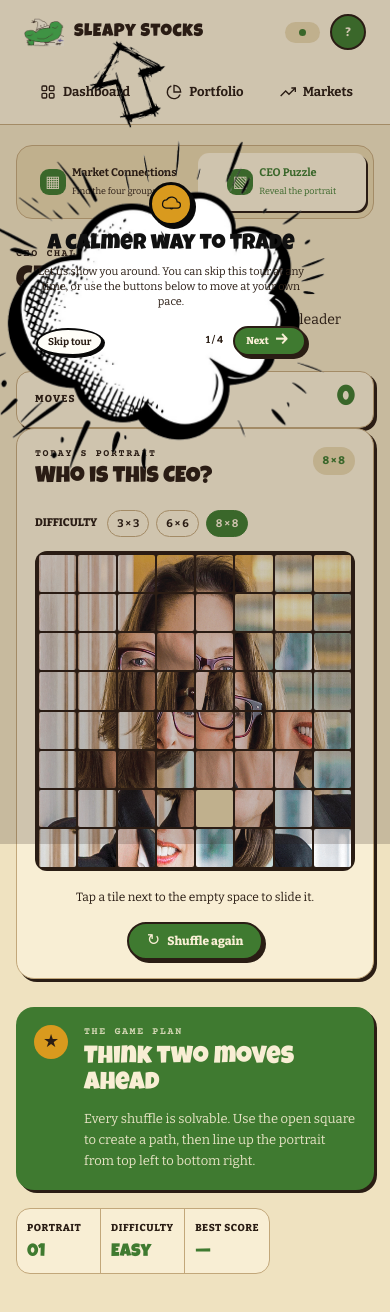
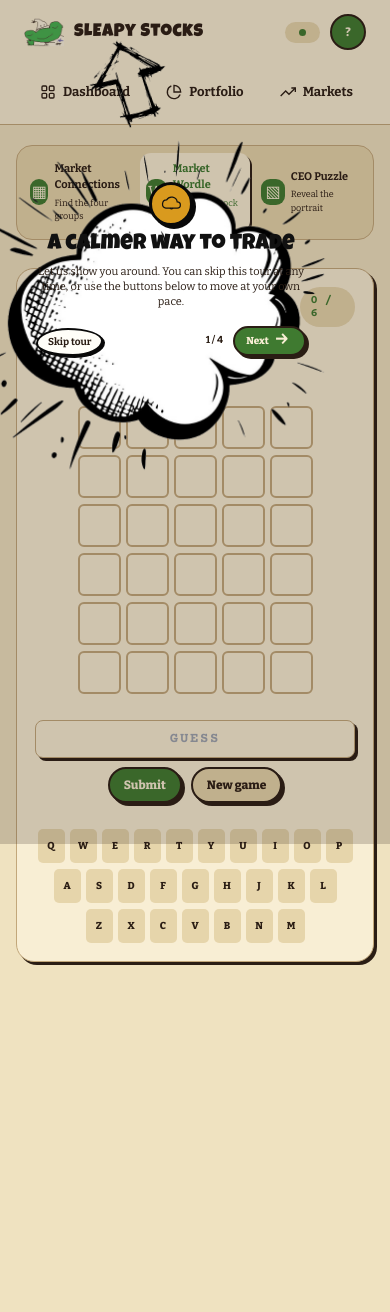
Before and after one commit to lillytoma/sLEAPy-project, an Angular app in the folder starter/frontend/: page /dashboard/games in a window 390 px wide. After the commit the page ends 1002 px from the top, so only its background shows below. Built offline with nearby package versions, Linux system fonts and the light colour scheme.

Commit message:
added wordle game

```diff
--- a/starter/frontend/src/app/dashboard/games/games.component.html
+++ b/starter/frontend/src/app/dashboard/games/games.component.html
@@ -18,6 +18,20 @@
       type="button"
       role="tab"
       class="games-tab"
+      [class.is-active]="activeGame() === 'wordle'"
+      [attr.aria-selected]="activeGame() === 'wordle'"
+      aria-controls="wordle-game"
+      (click)="selectGame('wordle')">
+      <span class="games-tab-icon">W</span>
+      <span>
+        <strong>Market Wordle</strong>
+        <small>Guess the stock word</small>
+      </span>
+    </button>
+    <button
+      type="button"
+      role="tab"
+      class="games-tab"
       [class.is-active]="activeGame() === 'puzzle'"
       [attr.aria-selected]="activeGame() === 'puzzle'"
       aria-controls="ceo-puzzle-game"
@@ -29,6 +43,70 @@
       </span>
     </button>
   </div>
+
+  @if (activeGame() === 'wordle') {
+  <article class="wordle-card" id="wordle-game" role="tabpanel">
+    <div class="wordle-heading">
+      <div>
+        <p class="eyebrow">Daily market brainteaser</p>
+        <h2>Market Wordle</h2>
+        <p class="wordle-subtitle">Guess the five-letter stock word in six tries.</p>
+      </div>
+      <span class="wordle-counter">{{ wordleGuesses().length }} / {{ wordleMaxGuesses }}</span>
+    </div>
+
+    <div class="wordle-board" aria-label="Market Wordle guesses">
+      @for (guess of wordleGuesses(); track $index) {
+        <div class="wordle-row">
+          @for (letter of guess.split(''); track $index) {
+            <span class="wordle-tile" [class]="'wordle-' + wordleLetterState(guess, $index)">{{ letter }}</span>
+          }
+        </div>
+      }
+      @for (row of [].constructor(wordleMaxGuesses - wordleGuesses().length); track $index) {
+        <div class="wordle-row">
+          @for (tile of [0, 1, 2, 3, 4]; track tile) {
+            <span class="wordle-tile wordle-empty"></span>
+          }
+        </div>
+      }
+    </div>
+
+    @if (wordleComplete()) {
+      <div class="wordle-result wordle-win" role="status">Market mastered in {{ wordleGuesses().length }} {{ wordleGuesses().length === 1 ? 'try' : 'tries' }}!</div>
+    } @else if (wordleFinished()) {
+      <div class="wordle-result" role="status">The word was <strong>{{ wordleAnswer }}</strong>. Start a new game to try again.</div>
+    } @else if (wordleMessage()) {
+      <div class="wordle-message" role="alert">{{ wordleMessage() }}</div>
+    }
+
+    <form class="wordle-form" (submit)="$event.preventDefault(); submitWordleGuess()">
+      <label class="sr-only" for="wordle-guess">Five-letter guess</label>
+      <input
+        id="wordle-guess"
+        type="text"
+        maxlength="5"
+        autocomplete="off"
+        [value]="wordleInput()"
+        [disabled]="wordleFinished()"
+        (input)="updateWordleInput($any($event.target).value)"
+        placeholder="GUESS"
+        aria-label="Five-letter guess">
+      <button type="submit" class="button button-primary" [disabled]="wordleInput().length !== 5 || wordleFinished()">Submit</button>
+      <button type="button" class="button wordle-new" (click)="resetWordle()">New game</button>
+    </form>
+
+    <div class="wordle-keyboard" aria-label="Letter feedback">
+      @for (row of [['Q','W','E','R','T','Y','U','I','O','P'], ['A','S','D','F','G','H','J','K','L'], ['Z','X','C','V','B','N','M']]; track $index) {
+        <div class="wordle-keyboard-row">
+          @for (letter of row; track letter) {
+            <span class="wordle-key" [class]="'wordle-' + wordleKeyboardState(letter)">{{ letter }}</span>
+          }
+        </div>
+      }
+    </div>
+  </article>
+  }
 
   @if (activeGame() === 'connections') {
   <article class="connections-card" id="connections-game" role="tabpanel">
--- a/starter/frontend/src/app/dashboard/games/games.component.ts
+++ b/starter/frontend/src/app/dashboard/games/games.component.ts
@@ -1,6 +1,7 @@
 import { Component, signal } from '@angular/core';
 
 type Tile = number | null;
+type WordleLetterState = 'correct' | 'present' | 'absent' | 'empty';
 
 interface ConnectionCard {
   word: string;
@@ -33,12 +34,17 @@ const CONNECTION_CARDS: ConnectionCard[] = [
   templateUrl: './games.component.html'
 })
 export class GamesComponent {
-  readonly activeGame = signal<'connections' | 'puzzle'>('puzzle');
+  readonly activeGame = signal<'connections' | 'puzzle' | 'wordle'>('wordle');
   readonly connectionCards = signal<ConnectionCard[]>([]);
   readonly selectedConnections = signal<number[]>([]);
   readonly solvedConnectionGroups = signal<string[]>([]);
   readonly connectionMistakes = signal(0);
   readonly maxConnectionMistakes = 4;
+  readonly wordleAnswer = 'SHARE';
+  readonly wordleGuesses = signal<string[]>([]);
+  readonly wordleInput = signal('');
+  readonly wordleMaxGuesses = 6;
+  readonly wordleMessage = signal('');
 
   readonly puzzleSizes = [3, 6, 8] as const;
   readonly puzzleSize = signal<number>(8);
@@ -54,8 +60,58 @@ export class GamesComponent {
     this.newGame();
   }
 
-  selectGame(game: 'connections' | 'puzzle'): void {
+  selectGame(game: 'connections' | 'puzzle' | 'wordle'): void {
     this.activeGame.set(game);
+  }
+
+  submitWordleGuess(): void {
+    const guess = this.wordleInput().trim().toUpperCase();
+    if (!/^[A-Z]{5}$/.test(guess)) {
+      this.wordleMessage.set('Enter a five-letter word.');
+      return;
+    }
+    if (this.wordleGuesses().includes(guess)) {
+      this.wordleMessage.set('You already tried that word.');
+      return;
+    }
+    if (this.wordleGuesses().length >= this.wordleMaxGuesses || this.wordleComplete()) return;
+
+    this.wordleGuesses.update(guesses => [...guesses, guess]);
+    this.wordleInput.set('');
+    this.wordleMessage.set('');
+  }
+
+  resetWordle(): void {
+    this.wordleGuesses.set([]);
+    this.wordleInput.set('');
+    this.wordleMessage.set('');
+  }
+
+  wordleComplete(): boolean {
+    return this.wordleGuesses().includes(this.wordleAnswer);
+  }
+
+  wordleFinished(): boolean {
+    return this.wordleComplete() || this.wordleGuesses().length >= this.wordleMaxGuesses;
+  }
+
+  wordleLetterState(guess: string, index: number): WordleLetterState {
+    if (!guess[index]) return 'empty';
+    if (guess[index] === this.wordleAnswer[index]) return 'correct';
+    if (this.wordleAnswer.includes(guess[index])) return 'present';
+    return 'absent';
+  }
+
+  wordleKeyboardState(letter: string): WordleLetterState {
+    const guesses = this.wordleGuesses();
+    if (guesses.some(guess => guess.split('').some((value, index) => value === letter && this.wordleLetterState(guess, index) === 'correct'))) return 'correct';
+    if (guesses.some(guess => guess.split('').some((value, index) => value === letter && this.wordleLetterState(guess, index) === 'present'))) return 'present';
+    if (guesses.some(guess => guess.includes(letter))) return 'absent';
+    return 'empty';
+  }
+
+  updateWordleInput(value: string): void {
+    this.wordleInput.set(value.replace(/[^a-z]/gi, '').slice(0, 5).toUpperCase());
   }
 
   selectPuzzleSize(size: number): void {
--- a/starter/frontend/src/styles.css
+++ b/starter/frontend/src/styles.css
@@ -147,7 +147,7 @@ body {
 .dashboard-content-full { max-width: 1440px; margin: 0 auto; padding: 32px 40px 56px; min-width: 0; }
 
 /* CEO puzzle room */
-.games-tabs { display: grid; grid-template-columns: repeat(2, minmax(0, 1fr)); gap: 10px; padding: 7px; border: 1.5px solid var(--border); border-radius: 16px; background: var(--muted); }
+.games-tabs { display: grid; grid-template-columns: repeat(3, minmax(0, 1fr)); gap: 10px; padding: 7px; border: 1.5px solid var(--border); border-radius: 16px; background: var(--muted); }
 .games-tab { display: flex; align-items: center; justify-content: center; gap: 11px; min-height: 64px; padding: 10px 16px; border: 0; border-radius: 11px; background: transparent; color: var(--muted-foreground); cursor: pointer; text-align: left; transition: .15s ease; }
 .games-tab:hover { color: var(--primary); }
 .games-tab.is-active { background: var(--card); color: var(--primary); box-shadow: 2px 2px 0 var(--frog-ink); }
@@ -156,6 +156,28 @@ body {
 .games-tab strong { font-size: 13px; }
 .games-tab small { margin-top: 3px; color: var(--muted-foreground); font-size: 11px; }
 .games-tab.is-active small { color: var(--primary); }
+.wordle-card { max-width: 680px; margin: 0 auto; padding: 26px; border: 1.5px solid var(--border); border-radius: 18px; background: var(--card); box-shadow: var(--card-shadow); }
+.wordle-heading { display: flex; align-items: flex-start; justify-content: space-between; gap: 18px; }
+.wordle-heading h2 { margin-top: 5px; color: var(--foreground); font: 400 30px/1 var(--font-display); }
+.wordle-subtitle { margin-top: 9px; color: var(--muted-foreground); font-size: 13px; }
+.wordle-counter { padding: 7px 10px; border-radius: 999px; background: var(--muted); color: var(--primary); font: 700 12px var(--font-mono); }
+.wordle-board { display: flex; flex-direction: column; align-items: center; gap: 6px; margin: 26px auto; }
+.wordle-row { display: grid; grid-template-columns: repeat(5, 52px); gap: 6px; }
+.wordle-tile { display: grid; place-items: center; width: 52px; height: 52px; border: 2px solid var(--border); border-radius: 6px; color: var(--foreground); font: 800 20px var(--font-body); }
+.wordle-correct { border-color: var(--success); background: var(--success); color: var(--primary-foreground); }
+.wordle-present { border-color: var(--accent); background: var(--accent); color: var(--frog-ink); }
+.wordle-absent { border-color: var(--muted); background: var(--muted); color: var(--muted-foreground); opacity: .7; }
+.wordle-form { display: flex; justify-content: center; gap: 9px; }
+.wordle-form input { width: 130px; padding: 10px 12px; border: 1.5px solid var(--border); border-radius: 8px; background: var(--card); color: var(--foreground); font: 800 14px var(--font-mono); letter-spacing: .12em; text-align: center; text-transform: uppercase; }
+.wordle-form input:focus { outline: 2px solid var(--primary); outline-offset: 1px; }
+.wordle-form button { padding: 9px 14px; }
+.wordle-new { background: var(--muted); color: var(--foreground); }
+.wordle-result, .wordle-message { margin: 16px 0; color: var(--muted-foreground); font-size: 13px; text-align: center; }
+.wordle-win { color: var(--success); font-weight: 800; }
+.wordle-keyboard { display: flex; flex-direction: column; align-items: center; gap: 6px; margin-top: 26px; }
+.wordle-keyboard-row { display: flex; gap: 5px; }
+.wordle-key { display: grid; place-items: center; width: 34px; height: 38px; border-radius: 5px; background: var(--muted); color: var(--foreground); font: 800 11px var(--font-body); }
+.wordle-key.wordle-correct, .wordle-key.wordle-present, .wordle-key.wordle-absent { color: var(--primary-foreground); opacity: 1; }
 .connections-card { padding: 26px; border: 1.5px solid var(--border); border-radius: 18px; background: var(--card); box-shadow: var(--card-shadow); }
 .connections-heading { display: flex; align-items: flex-start; justify-content: space-between; gap: 18px; }
 .connections-heading h2 { margin-top: 5px; color: var(--foreground); font: 400 30px/1 var(--font-display); }
@@ -367,6 +389,13 @@ input[type="text"], input[type="email"], input[type="password"], input[type="num
   .games-tab-icon { width: 26px; height: 26px; font-size: 16px; }
   .games-tab strong { font-size: 11px; }
   .games-tab small { font-size: 9px; }
+  .wordle-card { padding: 18px; }
+  .wordle-heading h2 { font-size: 26px; }
+  .wordle-row { grid-template-columns: repeat(5, 43px); gap: 5px; }
+  .wordle-tile { width: 43px; height: 43px; font-size: 17px; }
+  .wordle-form { flex-wrap: wrap; }
+  .wordle-form input { width: 100%; }
+  .wordle-key { width: 27px; height: 34px; font-size: 10px; }
   .connections-heading h2 { font-size: 26px; }
   .connections-grid { gap: 6px; }
   .connection-card { min-height: 62px; font-size: 11px; }
```
